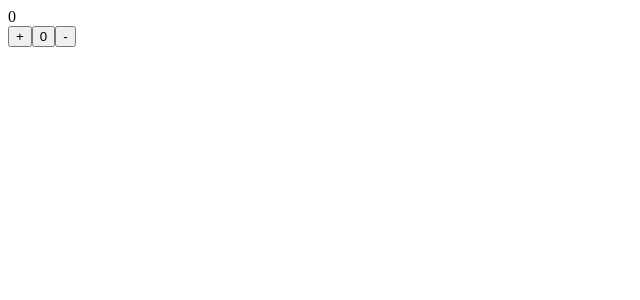
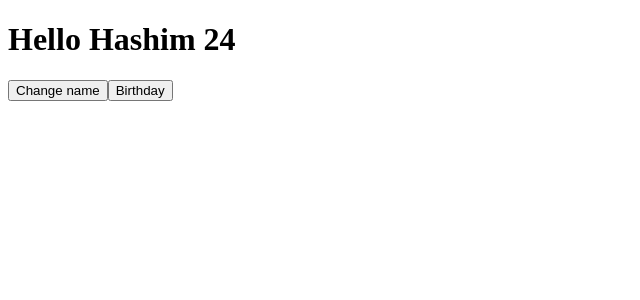
Before and after one commit to hashimmalik59/internship-preparation, a React (Vite) app in the folder react/react-fundamentals/: page / in a window 1280 px wide. Shown: the top 300 px of the page, without its empty margins (0-640 px from the left). Built offline with nearby package versions, Linux system fonts and the light colour scheme.

Commit message:
Challenge 2: prop + state, passing name and age as props but changing state

```diff
--- a/react/react-fundamentals/src/App.jsx
+++ b/react/react-fundamentals/src/App.jsx
@@ -1,6 +1,8 @@
 // import { useState } from "react";
 
-import Challenge1 from "./challenges/01-challenge";
+// import Challenge1 from "./challenges/01-challenge";
+import { use, useState } from "react";
+import Challenge2 from "./challenges/02-challenge";
 
 // const App = () => {
 //   const [count, setCount] = useState(0);
@@ -39,9 +41,21 @@ import Challenge1 from "./challenges/01-challenge";
 // }
 
 const App = () => {
+  const [name, setName] = useState("Hashim");
+  const [age, setAge] = useState(24);
+  function changeName() {
+    setName("Ali");
+  }
+  function handleBirthday() {
+    if (age < 25) setAge(age + 1);
+  }
+
   return (
     <div>
-      <Challenge1 />
+      {/* <Challenge1 /> */}
+      <Challenge2 username={name} userAge={age} />
+      <button onClick={changeName}>Change name</button>
+      <button onClick={handleBirthday}>Birthday</button>
     </div>
   );
 };
--- /dev/null
+++ b/react/react-fundamentals/src/challenges/02-challenge.jsx
@@ -0,0 +1,54 @@
+import React, { useState } from "react";
+
+const Challenge2 = (prop) => {
+  return (
+    <div>
+      <h1>
+        Hello {prop.username} {prop.userAge}
+      </h1>
+    </div>
+  );
+};
+
+export default Challenge2;
+
+// 🧪 Challenge 2 — Props + State
+
+// Ab actual React thinking start.
+
+// Ek Parent component banao:
+
+// App
+//  └── User
+
+// Parent mein:
+
+// name = "Hashim"
+
+// state honi chahiye.
+
+// Parent name ko User component ko prop ke through pass kare.
+
+// User screen par:
+
+// Hello, Hashim
+
+// show kare.
+
+// Phir Parent mein ek button:
+
+// Change Name
+
+// Click karne par:
+
+// Hashim → Ali
+
+// hona chahiye.
+
+// Constraints
+// name → state
+// User → child component
+// name child ko → prop
+// Child mein prop mutate nahi karna
+// useState use karna
+// Button parent mein hona chahiye
```
